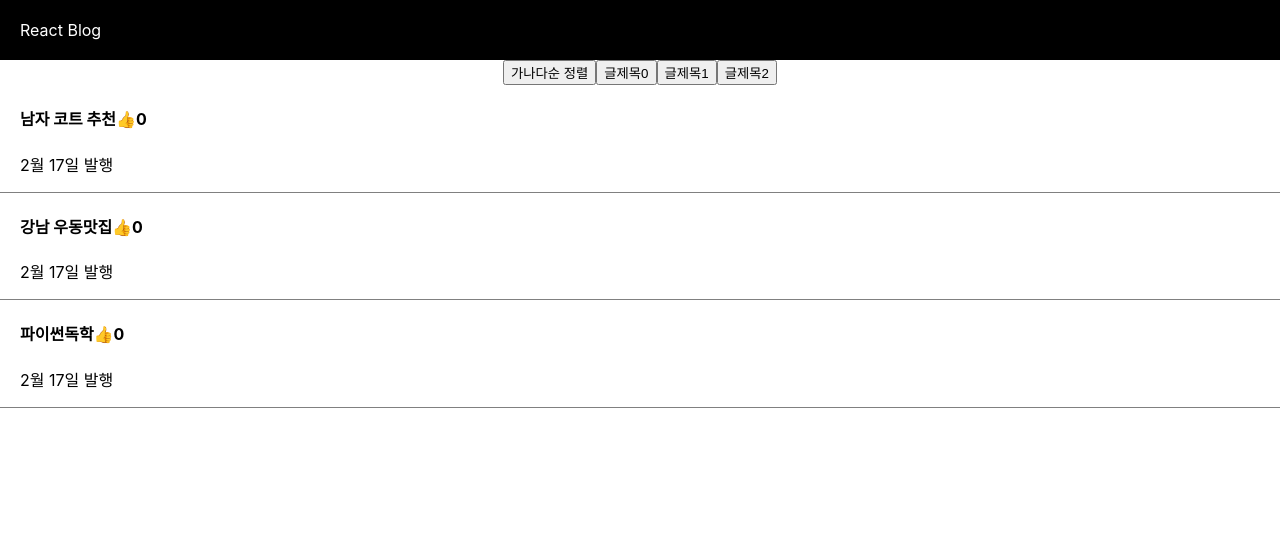
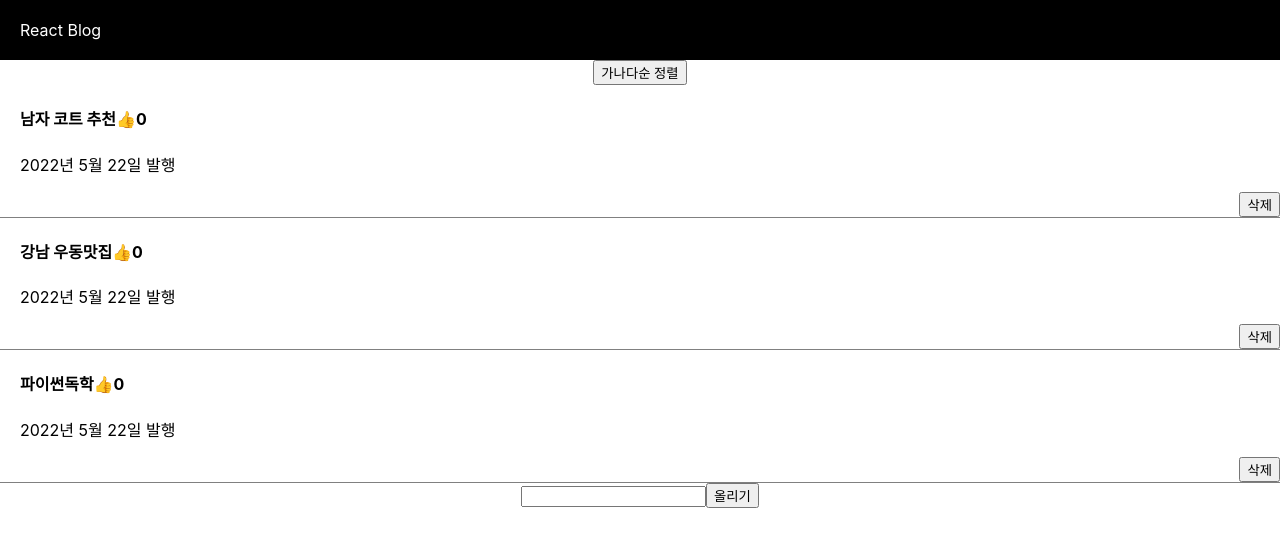
Before and after one commit to suyo9442/apple_react, a React (Create React App) app in the folder blog/: page / in a window 1280 px wide. Shown: the top 546 px of the page. Built offline with nearby package versions, Linux system fonts and the light colour scheme.

Commit message:
22/05/24 input다루기

```diff
--- a/blog/src/App.css
+++ b/blog/src/App.css
@@ -58,3 +58,6 @@ div {
   background : #eee;
   text-align : left;
 }
+.none {
+  display: none;
+}
--- a/blog/src/App.js
+++ b/blog/src/App.js
@@ -9,6 +9,13 @@ function App() {
   let [따봉, 따봉변경] = useState([0, 0, 0]);
   let [modal, setModal] = useState(false);
   let [title, setTitle] = useState(0);
+  let [입력값, 입력값변경] = useState('');
+
+  let today = new Date();
+  let year = today.getFullYear();
+  let month = today.getMonth() + 1;
+  let date = today.getDate();
+
 
   return (
     <div className="App">
@@ -58,14 +65,11 @@ function App() {
         <p>2월 17일 발행</p>
       </div> */}
 
-      <button onClick={()=>{ setTitle(0) }}> 글제목0 </button>
-      <button onClick={()=>{ setTitle(1) }}> 글제목1 </button>
-      <button onClick={()=>{ setTitle(2) }}> 글제목2 </button>
 
       {
         글제목.map(function(a, i){
           return (
-            <div className="list" key={i}>
+            <div className="list" key={i} style={{overflow:'hidden'}}>
             <h4 onClick={ (e)=>{
                 if(modal == false) {
                   setModal(true)
@@ -76,7 +80,8 @@ function App() {
                 setTitle(i)
               } }>
               { 글제목[i] }
-              <span onClick={ ()=>{
+              <span onClick={ (e)=>{
+                e.stopPropagation();
                 let 따봉copy = [...따봉];
                 따봉copy[i] += 1;
                 따봉변경(따봉copy)
@@ -84,16 +89,51 @@ function App() {
               👍</span>
               { 따봉[i] }
               </h4>
-            <p>2월 17일 발행</p>
+            <p>{`${year}년 ${month}월 ${date}일 발행`}</p>
+            <button style={{float: 'right'}} onClick={(e)=>{
+              let copy = [...글제목]
+              copy.splice(i, 1)
+              글제목변경(copy)
+            }}>삭제</button>
           </div>
           )
         })
       }
+
+
+      <input className='input' onChange={(e)=>{
+        입력값변경(e.target.value)
+        // console.log(입력값)
+      }} />
+
+      <button onClick={()=>{
+        let input =  document.querySelector('.input')
+        let copy1 = [...글제목]
+        let copy2 = [...따봉]
+
+        if(input.value == '') {
+          return
+        } else {
+          // 입력값 추가
+          copy1.unshift(입력값)
+          글제목변경(copy1)
+
+          // 따봉 추가
+          copy2.unshift(0)
+          따봉변경(copy2)
+
+          input.value = ''
+          input.focus()
+        }
+      }}>올리기</button>
+
+
       {
         // 조건식? 참일 때 실행할 코드 : 거짓일 때 실행할 코드
         // 1 == 1 ? '맞음' : '아님'
         modal == true ? <Modal color={'skyblue'} 글제목={글제목} 글제목변경={글제목변경} title={title}/> : null
       }
+
     </div>
   );
 } // App
@@ -102,7 +142,7 @@ function App() {
 function Modal(props) {
   return(
     <div className="modal" style={{background : props.color}}>
-        <h4>{ props.글제목[1] }</h4>
+        <h4>{ props.글제목[props.title] }</h4>
         <p>날짜</p>
         <p>상세내용</p>
         <button onClick={function(){
@@ -114,4 +154,13 @@ function Modal(props) {
   )
 }
 
+function List() {
+  return (
+    <div className="list">
+    <h4>{ 글제목[1] }</h4>
+    <p>2월 17일 발행</p>
+    </div>
+  )
+}
+
 export default App;
```
Also changed, not shown: 1 other file (tests, documents, lock files or other folders).
